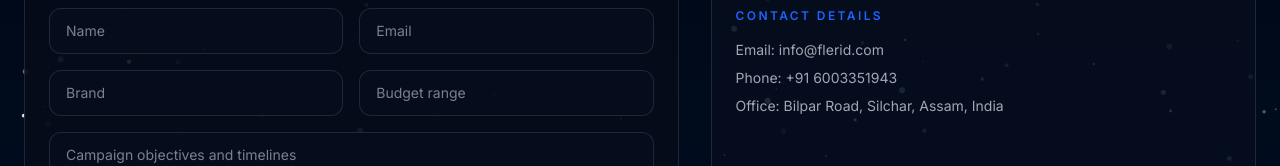
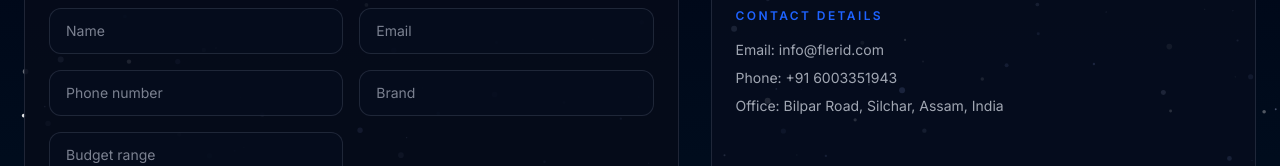
Before and after one commit to Habib7442/flerid-influence, a Next.js app: page /contact in a window 1280 px wide. Shown: the part 405-571 px from the top of the page. Built offline with nearby package versions, Linux system fonts and the light colour scheme; no server answers.

Commit message:
updated conatct page

```diff
--- a/app/contact/page.tsx
+++ b/app/contact/page.tsx
@@ -16,11 +16,12 @@ export default function ContactPage() {
     const formData = new FormData(formElement);
     const name = String(formData.get("name") || "").trim();
     const email = String(formData.get("email") || "").trim();
+    const phone = String(formData.get("phone") || "").trim();
     const brand = String(formData.get("brand") || "").trim();
     const budget = String(formData.get("budget") || "").trim();
     const objectives = String(formData.get("objectives") || "").trim();
 
-    if (!name || !email || !brand || !budget || !objectives) {
+    if (!name || !email || !phone || !brand || !budget || !objectives) {
       setSubmitError("Please fill in all required fields.");
       setSubmitSuccess(null);
       return;
@@ -34,12 +35,15 @@ export default function ContactPage() {
     setSubmitError(null);
     setSubmitSuccess(null);
     try {
+      const briefWithPhone = phone
+        ? `Phone: ${phone}\n\n${objectives}`
+        : objectives;
       const { error } = await supabase.from("contact_requests").insert({
         name,
         email,
         brand,
         budget,
-        brief: objectives,
+        brief: briefWithPhone,
         source: "contact_page",
       });
       if (error) {
@@ -98,6 +102,14 @@ export default function ContactPage() {
                   required
                 />
                 <input
+                  name="phone"
+                  autoComplete="tel"
+                  className="rounded-xl border border-[var(--color-border)] bg-[var(--color-surface)] px-4 py-3 text-sm text-[var(--color-text)] placeholder:text-[var(--color-text-subtle)]"
+                  placeholder="Phone number"
+                  type="tel"
+                  required
+                />
+                <input
                   name="brand"
                   autoComplete="organization"
                   className="rounded-xl border border-[var(--color-border)] bg-[var(--color-surface)] px-4 py-3 text-sm text-[var(--color-text)] placeholder:text-[var(--color-text-subtle)]"
```
